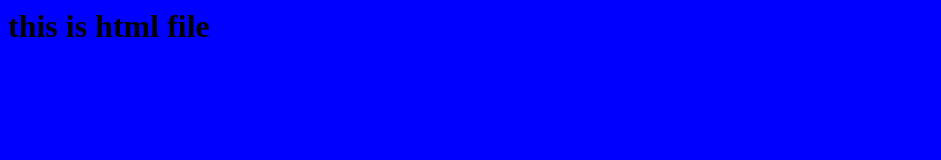
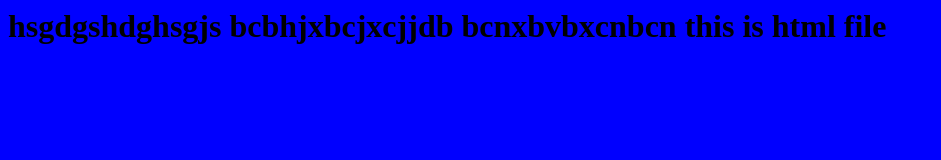
Before and after one commit to ashumesh/shubhangi_html, a plain HTML site: page index.html in a window 1280 px wide. Shown: the whole page, without its empty margins (0-941 px from the left). Drawn offline with Linux system fonts and the light colour scheme.

Commit message:
Update index.html

```diff
--- a/index.html
+++ b/index.html
@@ -2,6 +2,9 @@
 <head>
 <body bgcolor=blue>
 <h1>
+  hsgdgshdghsgjs
+  bcbhjxbcjxcjjdb
+  bcnxbvbxcnbcn
 this is html file
 </h1>
 </body>
```
